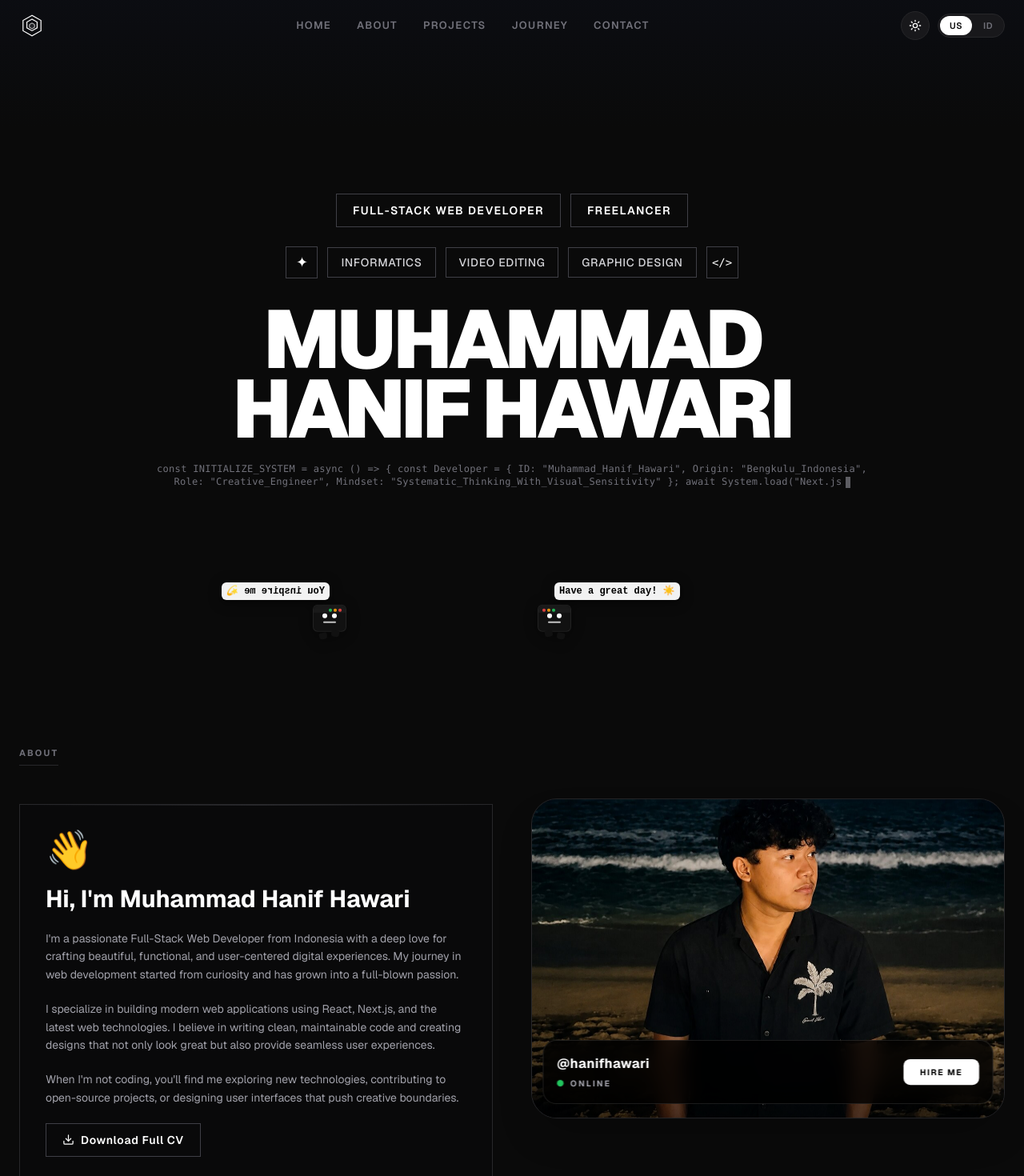
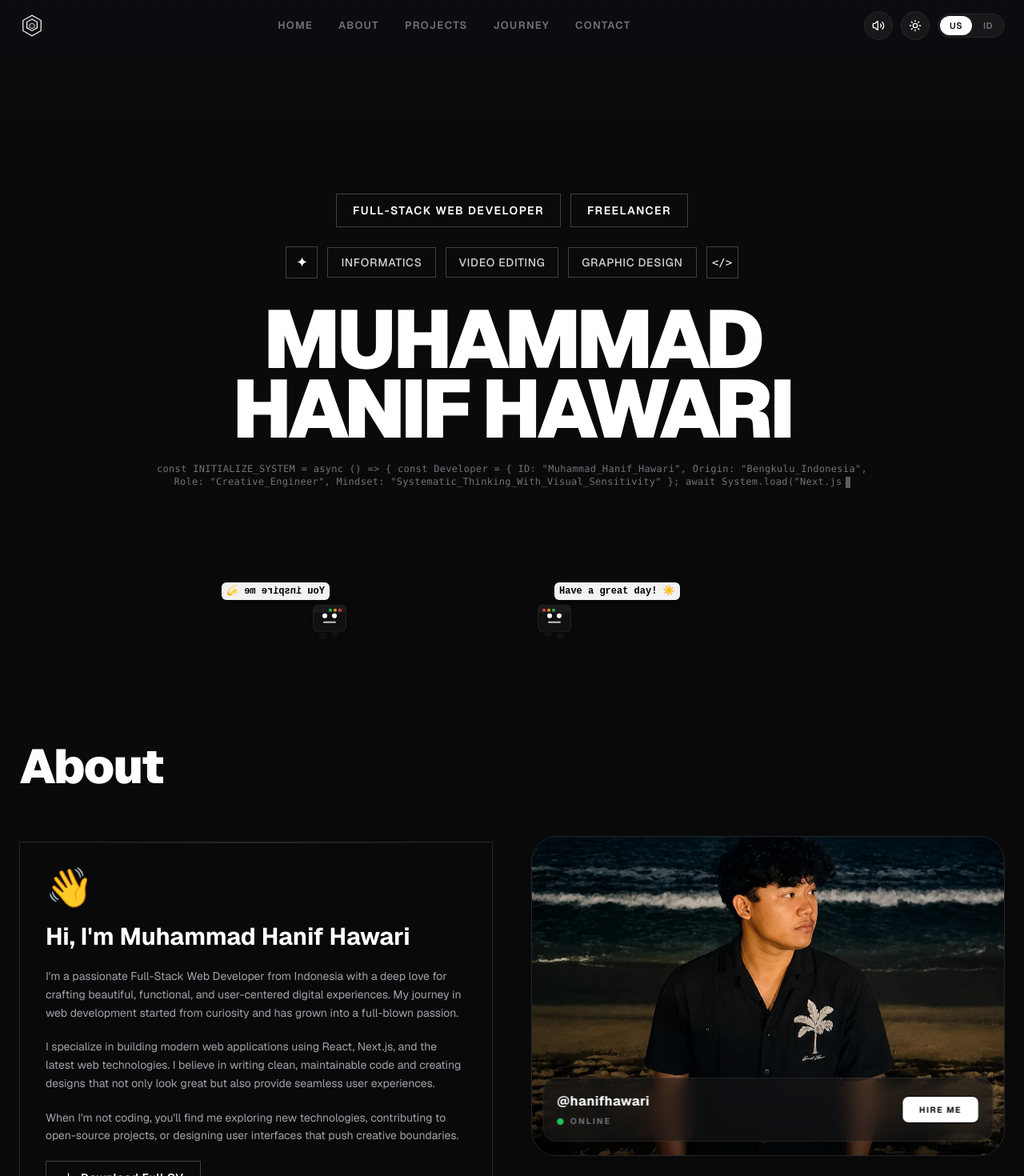
Before and after one commit to HanifHawari/portofolio, a Next.js app: page / in a window 1280 px wide. Shown: the top 1470 px of the page at 80% size. Built offline with nearby package versions, Linux system fonts and the light colour scheme.

Commit message:
backsound

```diff
--- a/src/app/layout.tsx
+++ b/src/app/layout.tsx
@@ -38,7 +38,9 @@ export default function RootLayout({
         style={{ fontFamily: "var(--font-geist-sans), system-ui, sans-serif" }}
       >
         <ThemeProvider>
-          <LanguageProvider>{children}</LanguageProvider>
+          <LanguageProvider>
+            {children}
+          </LanguageProvider>
         </ThemeProvider>
       </body>
     </html>
--- a/src/components/AboutSection.tsx
+++ b/src/components/AboutSection.tsx
@@ -75,13 +75,17 @@ function IDCard({ t }: { t: { about: { name: string; discordUser: string; online
         }} />
       )}
 
-      {/* Floating Dark Pill Overlay at the bottom */}
+      {/* Floating Dark/Light Pill Overlay at the bottom */}
       <div
-        className="absolute bottom-4 left-4 right-4 sm:bottom-6 sm:left-6 sm:right-6 bg-black/80 backdrop-blur-md border border-white/10 rounded-2xl p-4 flex items-center justify-between z-20"
-        style={{ transform: "translateZ(30px)" }}
+        className="absolute bottom-4 left-4 right-4 sm:bottom-6 sm:left-6 sm:right-6 backdrop-blur-md rounded-2xl p-4 flex items-center justify-between z-20 transition-colors"
+        style={{
+          transform: "translateZ(30px)",
+          backgroundColor: "var(--card-bg)",
+          border: "1px solid var(--border)"
+        }}
       >
         <div className="flex flex-col gap-1">
-          <h3 className="text-white font-bold text-sm sm:text-base tracking-wide">
+          <h3 className="font-bold text-sm sm:text-base tracking-wide" style={{ color: "var(--foreground)" }}>
             {t.about.discordUser}
           </h3>
           <div className="flex items-center gap-2">
@@ -89,7 +93,7 @@ function IDCard({ t }: { t: { about: { name: string; discordUser: string; online
               <span className="animate-ping absolute inline-flex h-full w-full rounded-full bg-green-400 opacity-75"></span>
               <span className="relative inline-flex rounded-full h-2 w-2 bg-green-500"></span>
             </span>
-            <span className="text-zinc-400 text-[10px] font-bold tracking-[0.2em] uppercase">
+            <span className="text-[10px] font-bold tracking-[0.2em] uppercase" style={{ color: "var(--text-muted)" }}>
               {t.about.online}
             </span>
           </div>
@@ -97,7 +101,20 @@ function IDCard({ t }: { t: { about: { name: string; discordUser: string; online
 
         <a
           href="#contact"
-          className="px-5 py-2 bg-white text-black text-[10px] font-bold tracking-[0.15em] uppercase hover:bg-zinc-200 transition-colors rounded-lg"
+          className="px-5 py-2 text-[10px] font-bold tracking-[0.15em] uppercase transition-colors rounded-lg"
+          style={{
+            backgroundColor: "var(--foreground)",
+            color: "var(--background)",
+            border: "1px solid var(--background)" // White border in light mode (since background is white)
+          }}
+          onMouseEnter={(e) => {
+            e.currentTarget.style.backgroundColor = "var(--text-muted)";
+            e.currentTarget.style.color = "var(--background)";
+          }}
+          onMouseLeave={(e) => {
+            e.currentTarget.style.backgroundColor = "var(--foreground)";
+            e.currentTarget.style.color = "var(--background)";
+          }}
         >
           {t.about.hireMe}
         </a>
@@ -184,15 +201,16 @@ export default function AboutSection() {
     <section id="about" className="py-24 sm:py-32 bg-[#0a0a0a]">
       <div className="max-w-7xl mx-auto px-6">
 
-        {/* ── Section label */}
         <motion.div
-          initial={{ opacity: 0, y: 20 }}
+          initial={{ opacity: 0, y: 30 }}
           whileInView={{ opacity: 1, y: 0 }}
           viewport={{ once: true, amount: 0.1 }}
-          transition={{ duration: 0.5 }}
-          className="mb-12"
+          transition={{ duration: 0.7 }}
+          className="mb-16"
         >
-          <SectionLabel text={language === "id" ? "TENTANG SAYA" : "ABOUT"} />
+          <h2 className="text-4xl sm:text-5xl lg:text-6xl font-black text-white tracking-tight mb-4">
+            {t.about.title}
+          </h2>
         </motion.div>
 
         {/* ── Bio + ID Card */}
--- a/src/components/Navbar.tsx
+++ b/src/components/Navbar.tsx
@@ -1,8 +1,8 @@
 "use client";
 
-import { useState, useEffect } from "react";
+import { useState, useEffect, useRef } from "react";
 import { motion, AnimatePresence } from "framer-motion";
-import { Menu, X } from "lucide-react";
+import { Menu, X, Volume2, VolumeX } from "lucide-react";
 import { useLanguage } from "@/lib/LanguageContext";
 import { useTheme } from "@/lib/ThemeContext";
 
@@ -38,6 +38,52 @@ export default function Navbar() {
   const { theme, toggleTheme } = useTheme();
   const [scrolled, setScrolled] = useState(false);
   const [mobileOpen, setMobileOpen] = useState(false);
+  const [isPlaying, setIsPlaying] = useState(false);
+  const audioRef = useRef<HTMLAudioElement | null>(null);
+
+  useEffect(() => {
+    const audio = new Audio("/backsound.mp3");
+    audio.loop = true;
+    audio.volume = 0.2;
+    audioRef.current = audio;
+
+    const tryPlay = async () => {
+      try {
+        await audio.play();
+        setIsPlaying(true);
+      } catch (e) {
+        setIsPlaying(false);
+      }
+    };
+
+    const onInteract = () => {
+      if (audioRef.current && audioRef.current.paused) {
+        tryPlay();
+      }
+      document.removeEventListener("click", onInteract);
+      document.removeEventListener("scroll", onInteract);
+    };
+
+    document.addEventListener("click", onInteract, { once: true });
+    document.addEventListener("scroll", onInteract, { once: true });
+
+    return () => {
+      audio.pause();
+      document.removeEventListener("click", onInteract);
+      document.removeEventListener("scroll", onInteract);
+    };
+  }, []);
+
+  const toggleAudio = () => {
+    if (audioRef.current) {
+      if (isPlaying) {
+        audioRef.current.pause();
+        setIsPlaying(false);
+      } else {
+        audioRef.current.play().then(() => setIsPlaying(true)).catch(() => setIsPlaying(false));
+      }
+    }
+  };
 
   useEffect(() => {
     const handleScroll = () => setScrolled(window.scrollY > 50);
@@ -120,6 +166,41 @@ export default function Navbar() {
 
           {/* Right: Theme toggle + Language + Mobile Menu */}
           <div style={{ display: "flex", alignItems: "center", gap: 10 }}>
+
+            {/* Audio toggle button */}
+            <motion.button
+              onClick={toggleAudio}
+              whileTap={{ scale: 0.9 }}
+              className="theme-toggle-btn"
+              title={isPlaying ? "Pause music" : "Play music"}
+              aria-label="Toggle music"
+            >
+              <AnimatePresence mode="wait" initial={false}>
+                {isPlaying ? (
+                  <motion.span
+                    key="playing"
+                    initial={{ opacity: 0, scale: 0.5 }}
+                    animate={{ opacity: 1, scale: 1 }}
+                    exit={{ opacity: 0, scale: 0.5 }}
+                    transition={{ duration: 0.2 }}
+                    style={{ display: "flex", alignItems: "center", justifyContent: "center" }}
+                  >
+                    <Volume2 size={16} />
+                  </motion.span>
+                ) : (
+                  <motion.span
+                    key="paused"
+                    initial={{ opacity: 0, scale: 0.5 }}
+                    animate={{ opacity: 1, scale: 1 }}
+                    exit={{ opacity: 0, scale: 0.5 }}
+                    transition={{ duration: 0.2 }}
+                    style={{ display: "flex", alignItems: "center", justifyContent: "center" }}
+                  >
+                    <VolumeX size={16} />
+                  </motion.span>
+                )}
+              </AnimatePresence>
+            </motion.button>
 
             {/* Theme toggle — circle button with sun/moon icon, matches reference */}
             <motion.button
--- a/src/lib/i18n.ts
+++ b/src/lib/i18n.ts
@@ -17,6 +17,7 @@ export const translations = {
       scrollDown: "SCROLL DOWN",
     },
     about: {
+      title: "About",
       greeting: "👋",
       hi: "Hi, I'm",
       name: "Muhammad Hanif Hawari",
@@ -216,6 +217,7 @@ export const translations = {
       scrollDown: "GULIR KEBAWAH",
     },
     about: {
+      title: "Tentang Saya",
       greeting: "👋",
       hi: "Hai, Saya",
       name: "Muhammad Hanif Hawari",
```
Also changed, not shown: 1 other file (tests, documents, lock files or other folders).
